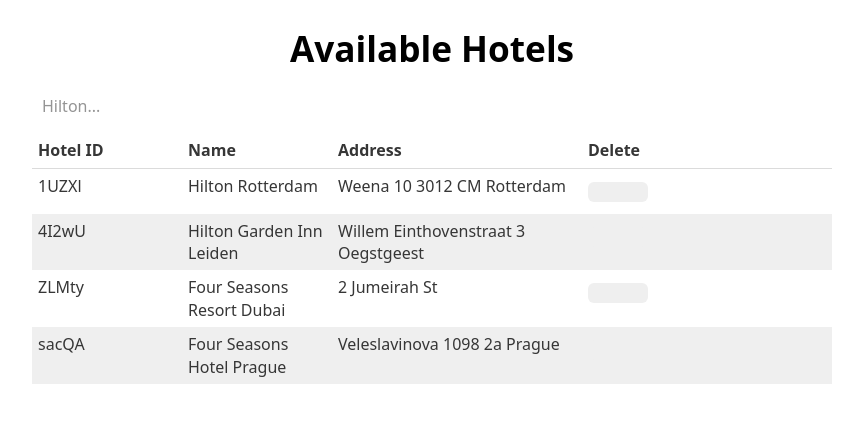
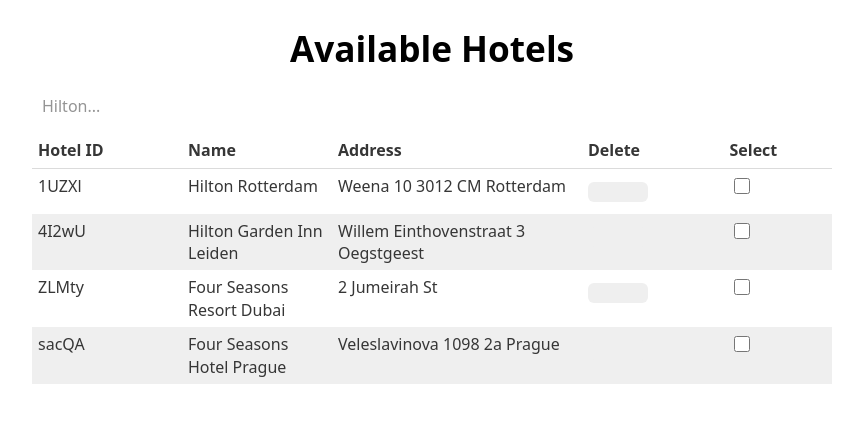
Before and after one commit to 0-sv/katanox-travel-app, a React (Create React App) app: page / in a window 1280 px wide. Shown: the top 422 px of the page, without its empty margins (208-1071 px from the left). Built offline with nearby package versions, Linux system fonts and the light colour scheme.

Commit message:
feat: task 2 part 2

```diff
--- a/src/components/HotelTable.tsx
+++ b/src/components/HotelTable.tsx
@@ -8,9 +8,9 @@
 }
 
 const HotelTable = ({ hotels, setHotels }: Props): React.ReactElement => (
-  // TD: column metadata can also come from a decent ORM,
-  // so we shouldn't have to initialize it manually here.
   <Table
+    // TD: column metadata can also come from a decent ORM,
+    // so we shouldn't have to initialize it manually here.
     columns={[
       {
         title: 'Hotel ID',
@@ -23,6 +23,15 @@
         dataIndex: 'name',
         key: 'name',
         width: 150,
+        onCell: (record) => ({
+          onClick() {
+            if (
+              hotels.map((hotel) => hotel.nameFilter).filter(Boolean).length ===
+              1
+            )
+              console.log(`${record.name}`)
+          },
+        }),
       },
       {
         title: 'Address',
@@ -33,12 +42,25 @@
       {
         title: 'Delete',
         dataIndex: '',
-        key: 'd',
+        key: 'delete',
         render: (record: DefaultRecordType) => (
           <button
             onClick={() =>
               setHotels(hotels.filter((hotel) => hotel.id !== record.id))
             }
+          />
+        ),
+      },
+      {
+        title: 'Select',
+        dataIndex: '',
+        key: 'select',
+        render: (index: any) => (
+          <input
+            type='checkbox'
+            // checked={record.isSelected}
+            // onClick={() => setHotels({ ...hotels, ...selected })}
+            onClick={() => console.log(index)}
           />
         ),
       },
```
